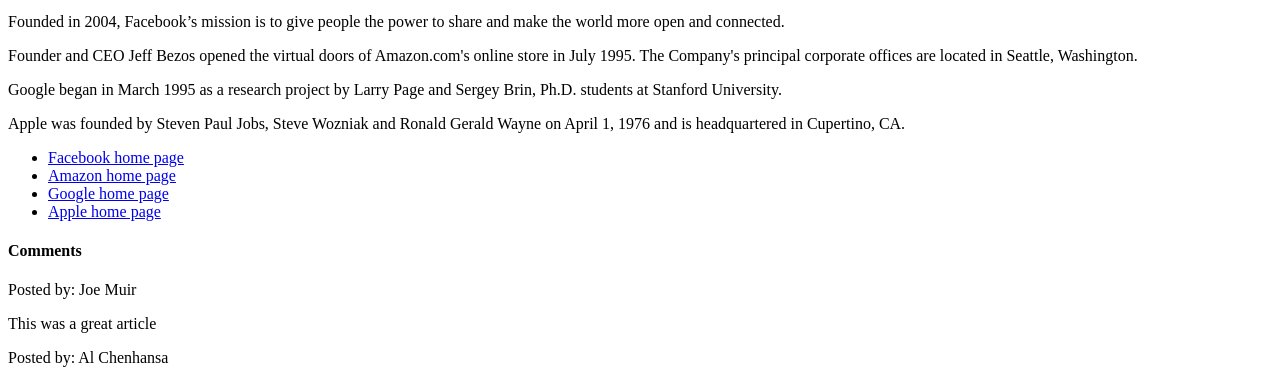
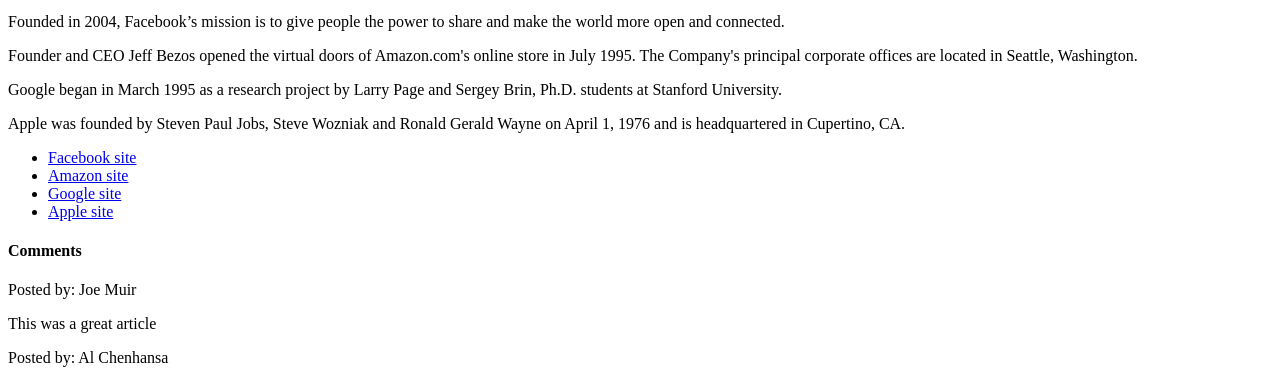
Before and after one commit to madhurireddy/SemanticTags, a plain HTML site: page index.html in a window 1280 px wide. Shown: the part 88-468 px from the top of the page. Drawn offline with Linux system fonts and the light colour scheme.

Commit message:
link text briefly describes the content of the link

```diff
--- a/index.html
+++ b/index.html
@@ -16,10 +16,10 @@
       <p>Apple was founded by Steven Paul Jobs, Steve Wozniak and Ronald Gerald Wayne on April 1, 1976 and is headquartered in Cupertino, CA.</p>
       <nav>
         <ul>
-          <li><a href="http://www.facebook.com">Facebook home page</a></li>
-          <li><a href="http://www.amazon.com">Amazon home page</a></li>
-          <li><a href="http://www.google.com">Google home page</a></li>
-          <li><a href="http://www.apple.com">Apple home page</a></li>
+          <li><a href="http://www.facebook.com">Facebook site</a></li>
+          <li><a href="http://www.amazon.com">Amazon site</a></li>
+          <li><a href="http://www.google.com">Google site</a></li>
+          <li><a href="http://www.apple.com">Apple site</a></li>
         </ul>
       </nav>
       <section>
```
